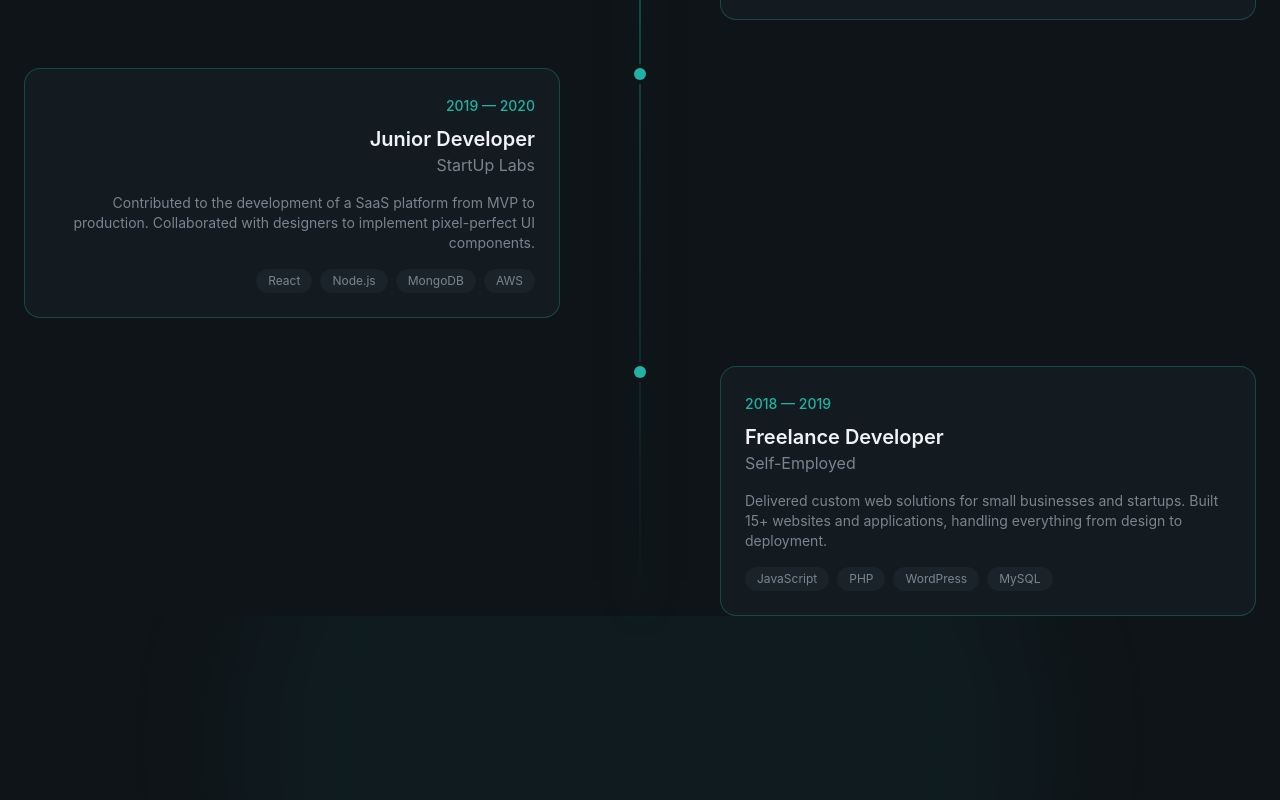
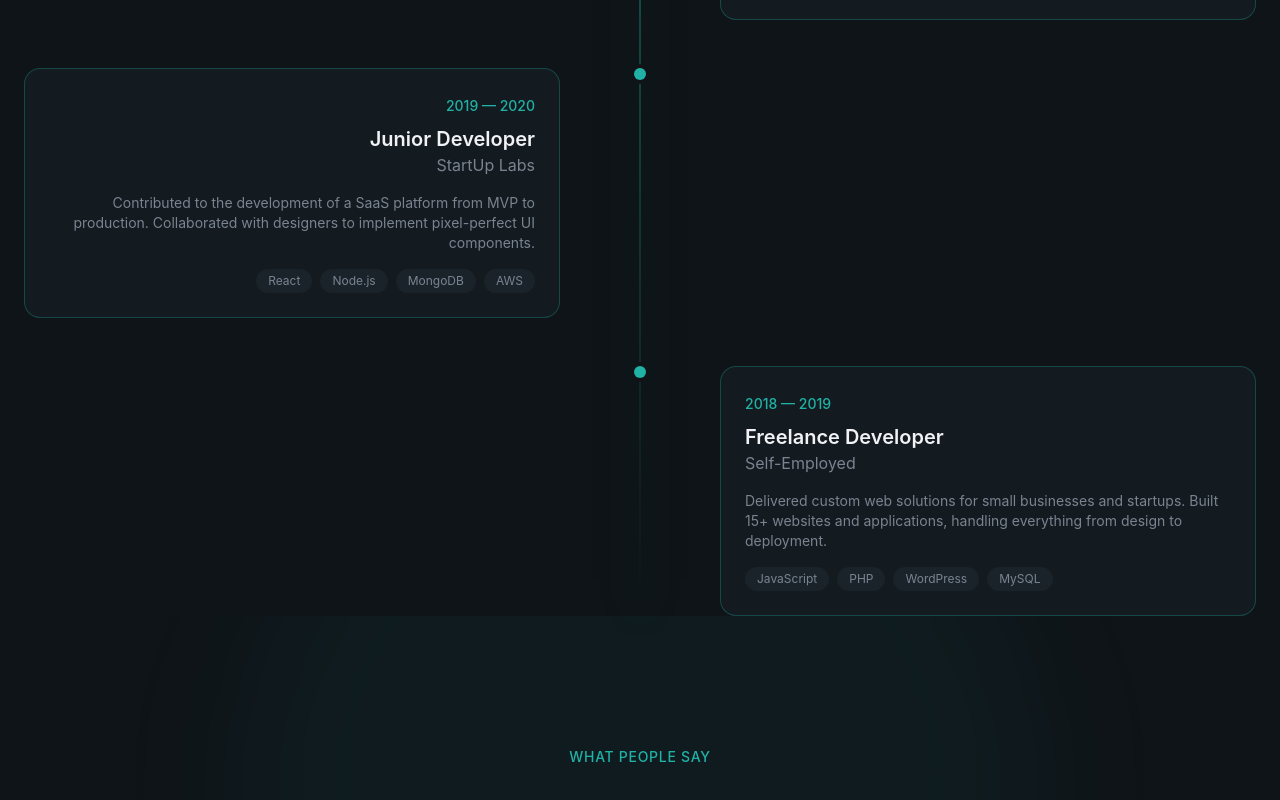
Before and after one commit to Ridzzz0Alam/dev_personal_project, a React (Vite) app: page / in a window 1280 px wide. Shown: the part 6686-7486 px from the top of the page. Built offline with nearby package versions, Linux system fonts and the light colour scheme.

Commit message:
added header

```diff
--- a/src/sections/Testimonials.jsx
+++ b/src/sections/Testimonials.jsx
@@ -43,8 +43,20 @@ export const Testimonials = () =>{
                 w-[800px] h-[800px] bg-primary/5
                 rounded-full blur-3xl -translate-x-1/2 -translate-y-1/2"
             />
-            <div>
-
+            <div className="container mx-auto
+            px-6 relative z-10
+            ">
+                {/* Section Header */}
+                <div className="text-center max-w-3xl
+                mx-auto mb-16"
+                >
+                    <span className="text-secondary-foreground
+                    text-sm font-medium tracking-wider
+                    uppercase animate-fade-in"
+                    >
+                        What People say
+                    </span>
+                </div>
             </div>
         </section>
 
```
